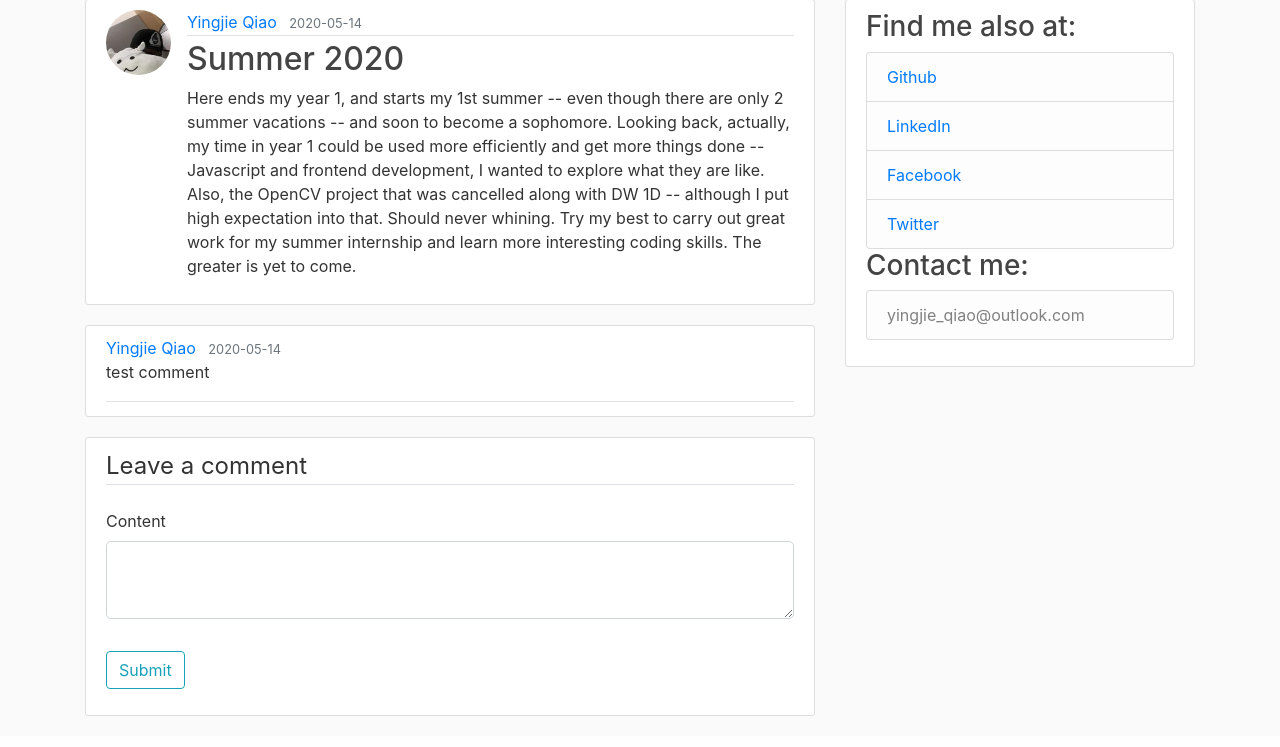
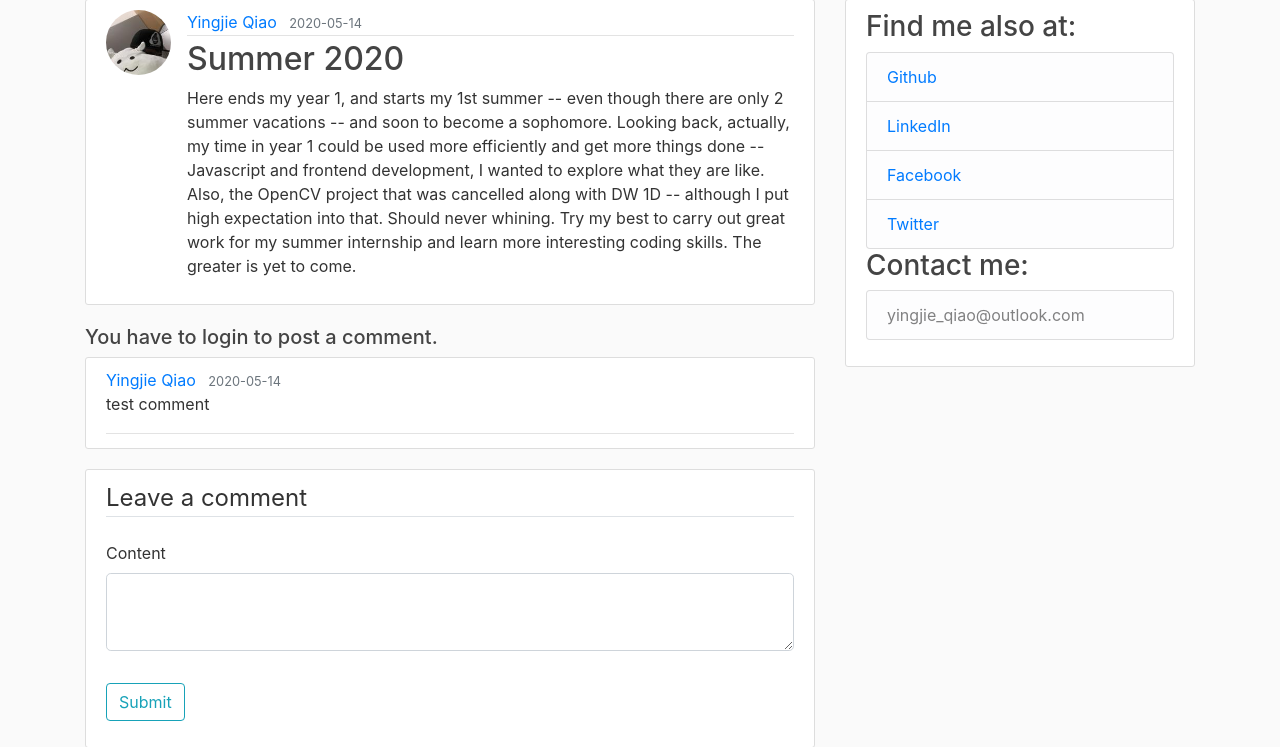
Before and after one commit to YingjieQiao/my-website, a Flask app: page /post/1 in a window 1280 px wide. Shown: the part 81-828 px from the top of the page. Before the commit the page ends 797 px from the top, so only its background shows below. Run offline with Flask 2, Linux system fonts and the light colour scheme; data comes from the database, SQL or seed files in the repository; both versions use the stored data as it was after the commit; some libraries are stand-ins or nearby versions.

Commit message:
small fix

```diff
--- a/me_main/posts/routes.py
+++ b/me_main/posts/routes.py
@@ -66,6 +66,7 @@ def delete_post(post_id):
     post = Post.query.get_or_404(post_id)
     if post.author != current_user:
         abort(403)
+    db.session.delete(post.comments)
     db.session.delete(post)
     db.session.commit()
     flash("Your post has been deleted.", "success")
--- a/me_main/templates/post.html
+++ b/me_main/templates/post.html
@@ -17,6 +17,7 @@
                 <p class="article-content">{{ post.content }}</p>
             </div>
         </article>
+        <h5>You have to login to post a comment.</h5>
         {% if comments %}
             {% for comment in comments %}
             <article class="media content-section">
```
Also changed, not shown: me_main/site.db, me_main/static/profile_pics/ac39b2c2cfd6b8a9.JPG (added).
